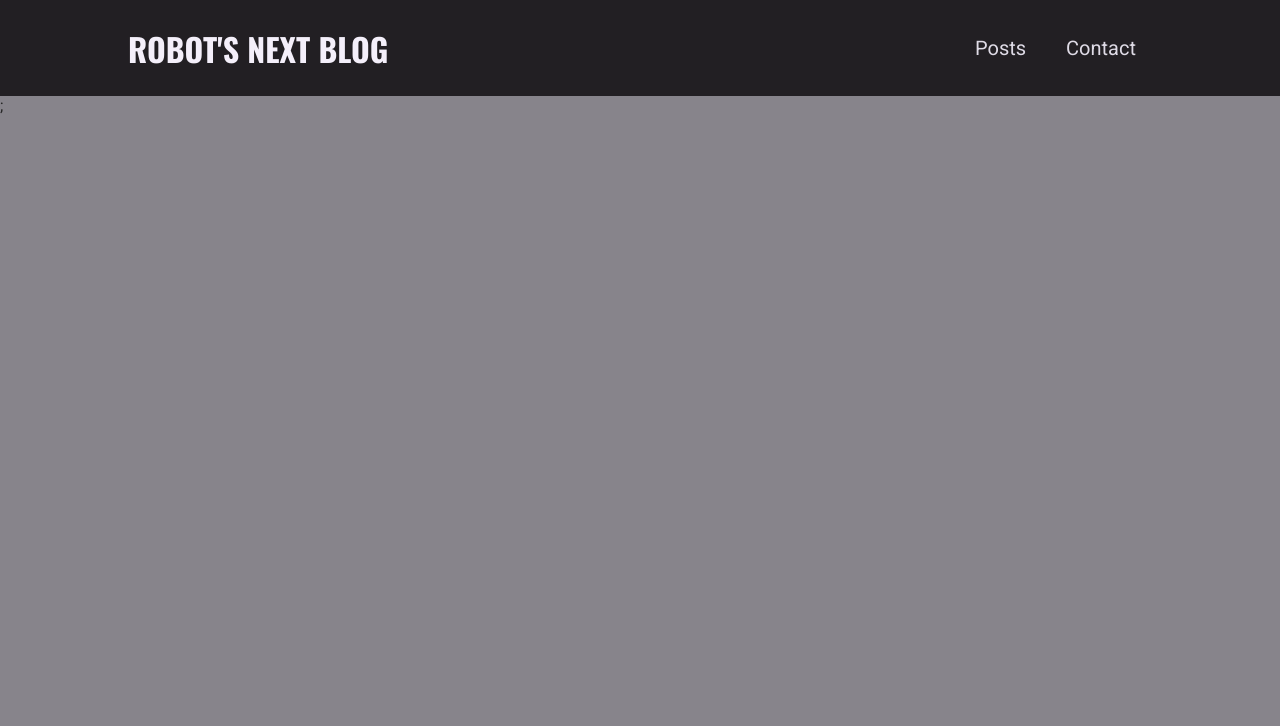
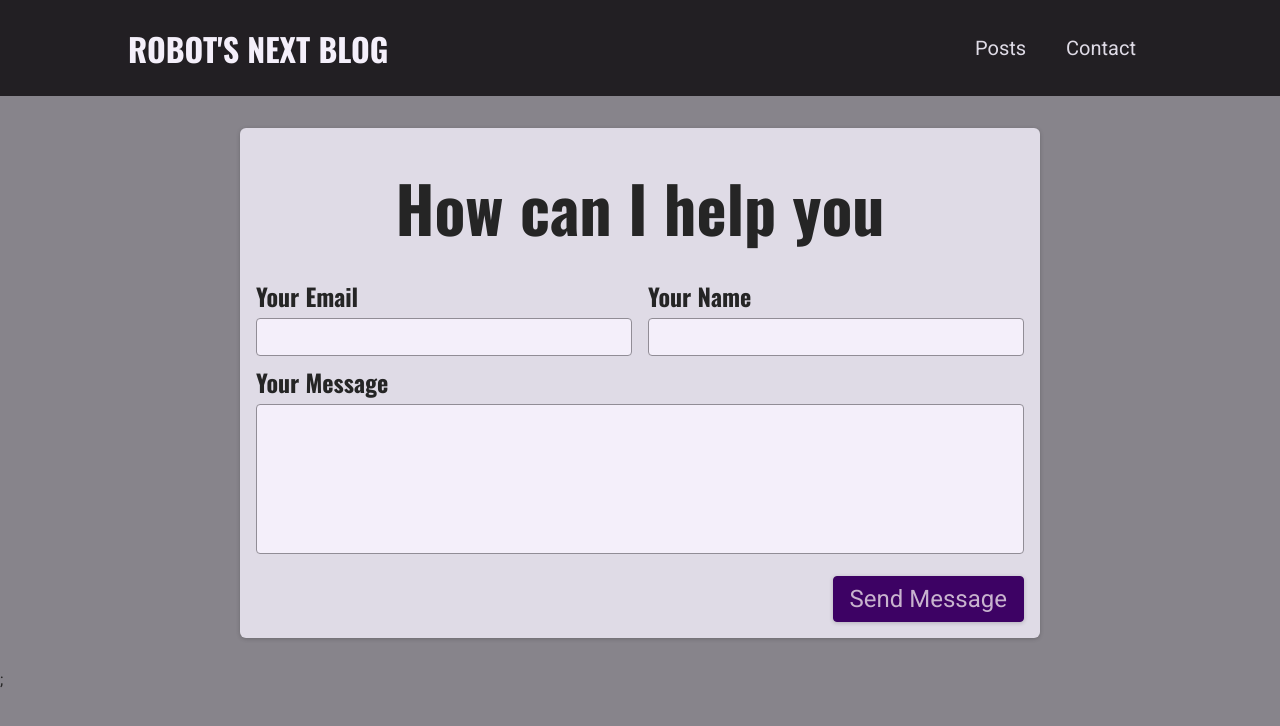
Before and after one commit to Sergio-Al/nextjs-13-blog-app, a Next.js app: page /contact in a window 1280 px wide. Shown: the top 726 px of the page. Built offline with nearby package versions, Linux system fonts and the light colour scheme.

Commit message:
Feat. Working on the contact form (Api Routes)

```diff
--- /dev/null
+++ b/components/contact/contact-form.js
@@ -0,0 +1,71 @@
+import { useState } from "react";
+import classes from "./contact-form.module.css";
+
+function ContactForm() {
+  const [enteredEmail, setEnteredEmail] = useState("");
+  const [enteredName, setEnteredName] = useState("");
+  const [enteredMessage, setEnteredMessage] = useState("");
+
+  function sendMessageHandler(event) {
+    event.preventDefault();
+
+    // we could add client-side validation
+
+    fetch("/api/contact", {
+      method: "POST",
+      body: JSON.stringify({
+        email: enteredEmail,
+        name: enteredName,
+        message: enteredMessage,
+      }),
+      headers: {
+        "Content-Type": "application/json",
+      },
+    });
+  }
+
+  return (
+    <section className={classes.contact}>
+      <h1>How can I help you</h1>
+      <form className={classes.form} onSubmit={sendMessageHandler}>
+        <div className={classes.controls}>
+          <div className={classes.control}>
+            <label htmlFor="email">Your Email</label>
+            <input
+              type="email"
+              id="email"
+              required
+              value={enteredEmail}
+              onChange={(event) => setEnteredEmail(event.target.value)}
+            />
+          </div>
+          <div className={classes.control}>
+            <label htmlFor="name">Your Name</label>
+            <input
+              type="text"
+              id="name"
+              required
+              value={enteredName}
+              onChange={(event) => setEnteredName(event.target.value)}
+            />
+          </div>
+        </div>
+        <div className={classes.control}>
+          <label htmlFor="message">Your Message</label>
+          <textarea
+            id="message"
+            rows={5}
+            value={enteredMessage}
+            onChange={(event) => setEnteredMessage(event.target.value)}
+          ></textarea>
+        </div>
+
+        <div className={classes.actions}>
+          <button>Send Message</button>
+        </div>
+      </form>
+    </section>
+  );
+}
+
+export default ContactForm;
--- /dev/null
+++ b/components/contact/contact-form.module.css
@@ -0,0 +1,73 @@
+.contact {
+  margin: var(--size-8) auto;
+  border-radius: 6px;
+  background-color: var(--color-grey-100);
+  width: 90%;
+  max-width: 50rem;
+  padding: var(--size-4);
+  box-shadow: 0 1px 4px rgba(0, 0, 0, 0.2);
+  font-size: var(--size-6);
+}
+
+.contact h1 {
+  font-size: var(--size-8);
+  margin: var(--size-4) 0;
+  text-align: left;
+}
+
+.form label {
+  display: block;
+  font-family: 'Oswald', sans-serif;
+  font-weight: bold;
+  margin: var(--size-2) 0 var(--size-1) 0;
+}
+
+.form input,
+.form textarea {
+  font: inherit;
+  padding: var(--size-1);
+  border-radius: 4px;
+  width: 100%;
+  border: 1px solid var(--color-grey-400);
+  background-color: var(--color-grey-50);
+  resize: none;
+}
+
+.controls {
+  display: flex;
+  column-gap: 1rem;
+  flex-wrap: wrap;
+}
+
+.control {
+  flex: 1;
+  min-width: 10rem;
+}
+
+.actions {
+  margin-top: var(--size-4);
+  text-align: right;
+}
+
+.form button {
+  font: inherit;
+  cursor: pointer;
+  background-color: var(--color-primary-700);
+  border: 1px solid var(--color-primary-700);
+  padding: var(--size-2) var(--size-4);
+  border-radius: 4px;
+  color: var(--color-primary-50);
+  box-shadow: 0 1px 4px rgba(0, 0, 0, 0.2);
+}
+
+.form button:hover {
+  background-color: var(--color-primary-500);
+  border-color: var(--color-primary-500);
+}
+
+@media (min-width: 768px) {
+  .contact h1 {
+    font-size: var(--size-16);
+    text-align: center;
+  }
+}
--- /dev/null
+++ b/pages/api/contact.js
@@ -0,0 +1,32 @@
+function handler(req, res) {
+  if (req.method === "POST") {
+    const { email, name, message } = req.body;
+
+    if (
+      !email ||
+      !email.includes("@") ||
+      !name ||
+      name.trim() === "" ||
+      !message ||
+      message.trim() === ""
+    ) {
+      res.status(422).json({ message: "Invalid input." });
+      return;
+    }
+
+    // Store in a DB
+    const newMessage = {
+      email,
+      name,
+      message,
+    };
+
+    console.log(newMessage);
+
+    res
+      .status(201)
+      .json({ message: "Successfully stored message!", message: newMessage });
+  }
+}
+
+export default handler;
--- a/pages/contact/index.js
+++ b/pages/contact/index.js
@@ -1,5 +1,7 @@
+import ContactForm from "../../components/contact/contact-form";
+
 function ContactPage() {
-
+  return <ContactForm />;
 }
 
 export default ContactPage;
```
